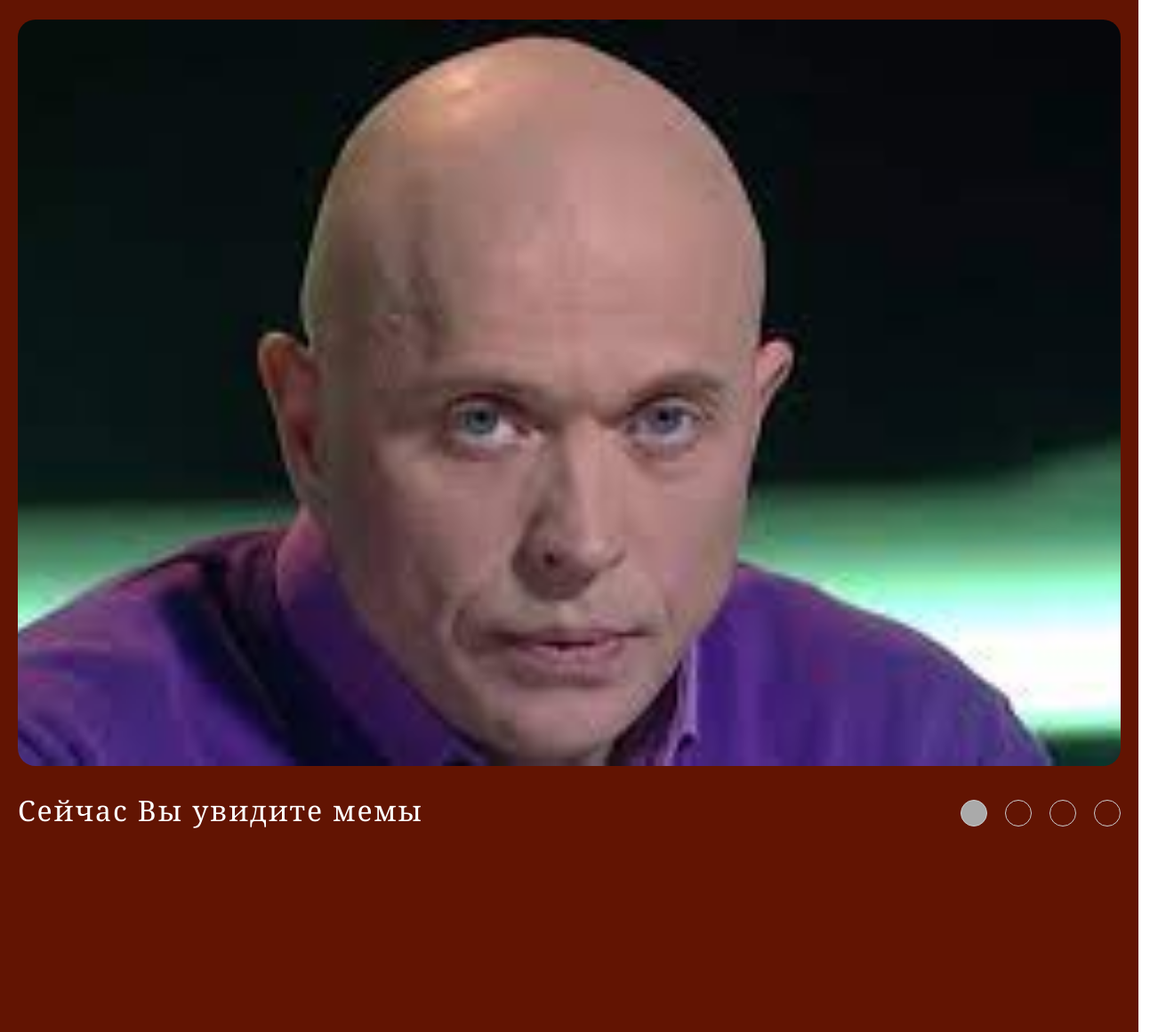
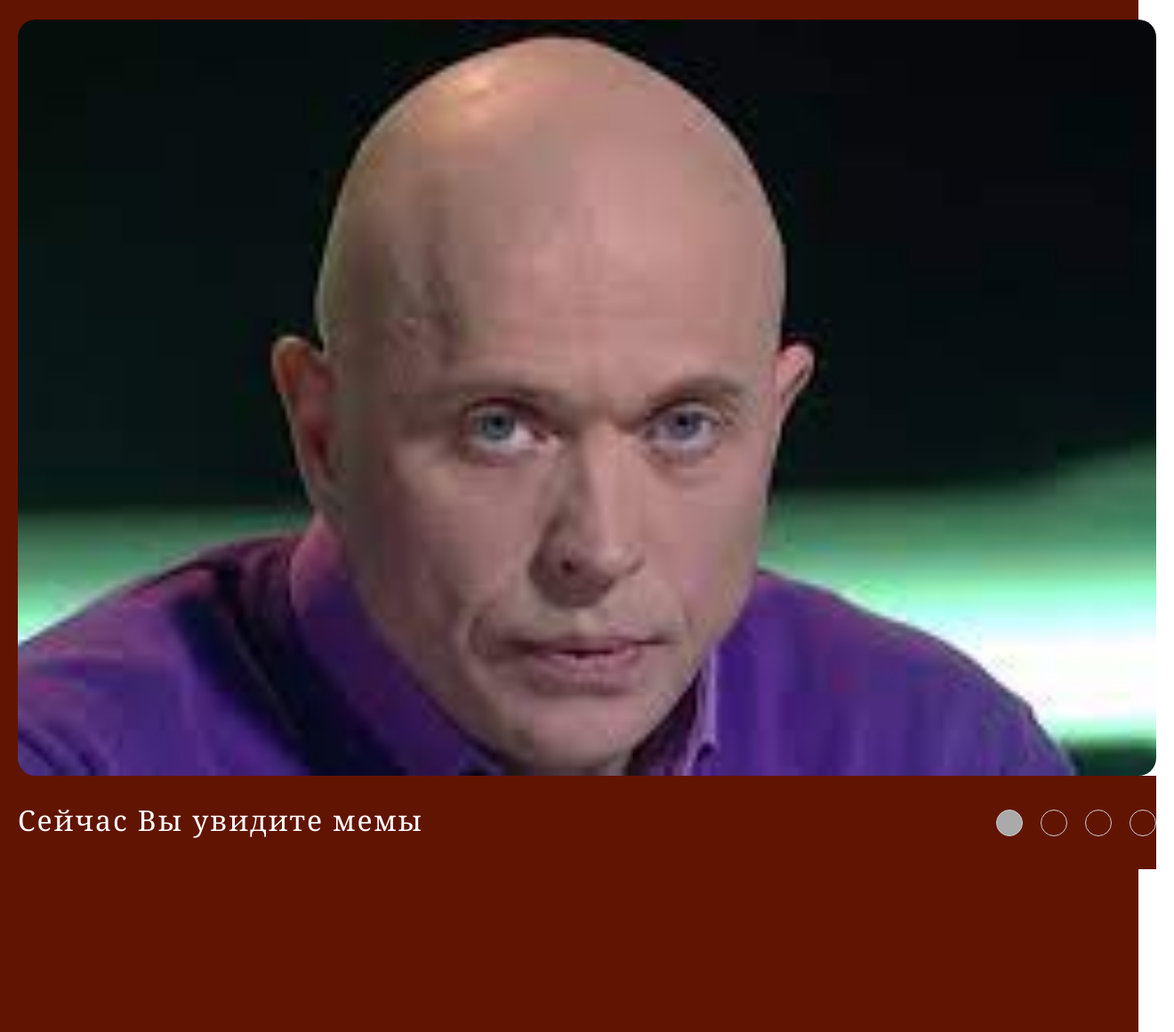
Before and after one commit to rskalex/cssMemSlider, a plain HTML site: page cssMemSlider/index.html in a window 1280 px wide. Shown: the part 140-1300 px from the top of the page at 89% size, 1320 px wide, since content can reach past the window. Drawn offline with Linux system fonts and the light colour scheme.

Commit message:
feat: update style.css (05/16/2022 08:28:09)

```diff
--- a/cssMemSlider/css/style.css
+++ b/cssMemSlider/css/style.css
@@ -9,7 +9,8 @@ html{
 }
 
 .main-container{
-    max-width: 1920px;
+    max-width: 1280px;
+    width: 100%;
     height: 100%;
     padding: 0 20px;
     margin: 0 auto;
@@ -29,7 +30,8 @@ html{
 }
 
 .slider {
-    max-width: 1920px;
+    width: 100%;
+    max-width: 1280px;
     height: 100%;
     max-height: 1050px;
     overflow: hidden;
@@ -58,7 +60,7 @@ html{
     font-size: 0;
     z-index: 5;
     height: 105px;
-    width: 40%;
+    width: 20%;
     background-color: #621402;
     padding-right: 20px;
     margin-right: -20px;
@@ -140,7 +142,7 @@ img {
 }
 
 .slider-captures{
-    max-width: 60%;
+    max-width: 80%;
     height: auto;
 }
 
```
